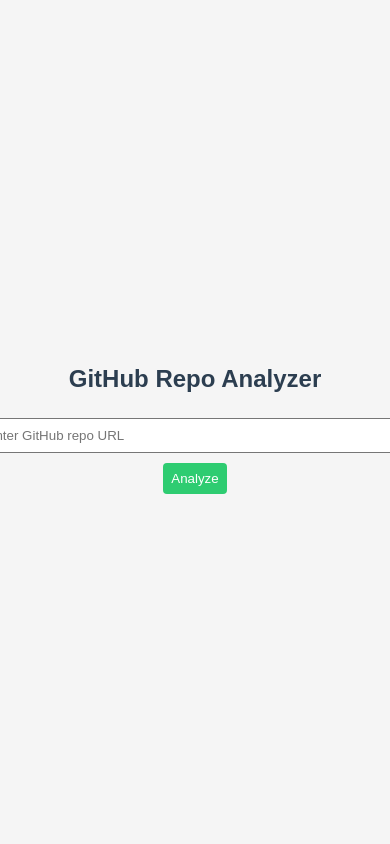
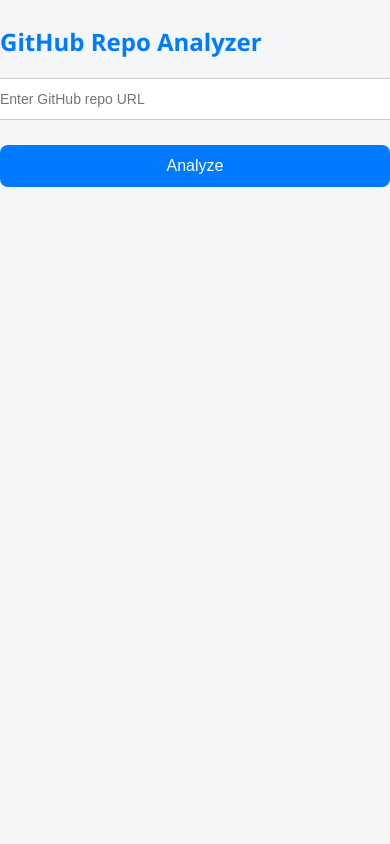
Before and after one commit to awsdeployer/REPOIQ, a Flask app: page / in a window 390 px wide; the page is wider, and only the part inside the window is pictured. Run offline with Flask 3, Linux system fonts and the light colour scheme.

Commit message:
Update style.css

```diff
--- a/static/css/style.css
+++ b/static/css/style.css
@@ -1,47 +1,227 @@
+/* General Layout */
 body {
-    font-family: Arial, sans-serif;
-    margin: 0; /* reset margin */
-    height: 100vh; /* full viewport height */
-    display: flex;
-    justify-content: center;
-    align-items: center;
-    background: #f5f5f5;
+    font-family: 'Segoe UI', Tahoma, Geneva, Verdana, sans-serif;
+    background-color: #f4f6f8;
     color: #333;
-    flex-direction: column; /* so heading stays above form */
+    margin: 0;
+    padding: 0;
 }
 
-h2, h3 {
-    color: #2c3e50;
+.container {
+    max-width: 1000px;
+    margin: 30px auto;
+    padding: 25px;
+    background-color: #fff;
+    border-radius: 12px;
+    box-shadow: 0 4px 18px rgba(0,0,0,0.1);
+}
+
+/* Headings */
+h1 {
+    text-align: center;
+    margin-bottom: 30px;
+    color: #222;
+}
+
+h2 {
+    margin-top: 25px;
+    color: #007bff;
+}
+
+h3 {
+    margin-top: 20px;
+    font-size: 18px;
+}
+
+/* Summary & Tech Sections */
+.summary-section p,
+.tech-section p {
+    font-size: 15px;
+    line-height: 1.6;
+    color: #555;
+}
+
+.tech-section ul {
+    margin-left: 20px;
+}
+
+.tech-section li {
+    margin-bottom: 5px;
+}
+
+/* Issues Section */
+.report-list {
+    list-style: none;
+    padding: 0;
+}
+
+.report-item {
+    border: 1px solid #ddd;
+    background-color: #f9fbfd;
+    padding: 20px;
+    margin-bottom: 15px;
+    border-radius: 10px;
+    transition: all 0.2s ease-in-out;
+}
+
+.report-item:hover {
+    box-shadow: 0 2px 12px rgba(0,0,0,0.1);
+}
+
+pre {
+    background-color: #272822;
+    color: #f8f8f2;
+    padding: 15px;
+    border-radius: 6px;
+    overflow-x: auto;
+    font-size: 13px;
+}
+
+/* Checkbox Label */
+.checkbox-label {
+    display: flex;
+    align-items: center;
+    margin-top: 10px;
+}
+
+.fix-type {
+    display: inline-block;
+    margin-left: 10px;
+    font-size: 12px;
+    padding: 3px 8px;
+    border-radius: 5px;
+    color: #fff;
+}
+
+.fix-type.applied {
+    background-color: #28a745;
+}
+
+.fix-type.appended {
+    background-color: #ffc107;
+}
+
+/* GitHub Credentials */
+.github-credentials {
+    margin-top: 20px;
+}
+
+.github-credentials label {
+    display: block;
+    margin-bottom: 10px;
+}
+
+.github-credentials input[type="text"],
+.github-credentials input[type="password"] {
+    padding: 10px;
+    width: 100%;
+    max-width: 450px;
+    border-radius: 5px;
+    border: 1px solid #ccc;
+    margin-top: 5px;
+}
+
+/* Buttons */
+button[type="submit"] {
+    display: inline-block;
+    padding: 12px 25px;
+    background-color: #007bff;
+    color: #fff;
+    border: none;
+    border-radius: 8px;
+    font-size: 16px;
+    cursor: pointer;
+    transition: background 0.2s;
+    margin-top: 10px;
+}
+
+button[type="submit"]:hover {
+    background-color: #0056b3;
+}
+
+/* No Issues Message */
+.no-issues {
+    font-size: 16px;
+    font-weight: bold;
+    color: #28a745;
+    text-align: center;
+    margin-top: 15px;
+}
+
+/* Back Link */
+.back-link {
+    display: block;
+    text-align: center;
+    margin-top: 25px;
+    color: #007bff;
+    font-weight: 500;
+}
+
+.back-link:hover {
+    text-decoration: underline;
+}
+
+/* Responsive */
+@media (max-width: 768px) {
+    .container {
+        padding: 15px;
+    }
+
+    pre {
+        font-size: 12px;
+    }
+
+    button[type="submit"] {
+        width: 100%;
+    }
+}
+/* Intro text */
+.intro-text {
+    font-size: 15px;
+    color: #555;
     margin-bottom: 20px;
+    line-height: 1.6;
     text-align: center;
 }
 
+/* Form styling */
 form {
     display: flex;
     flex-direction: column;
     align-items: center;
+    gap: 15px;
+    margin-top: 20px;
 }
 
-input, button {
-    padding: 8px;
-    margin: 5px;
+input[type="text"] {
+    padding: 12px;
+    width: 100%;
+    max-width: 500px;
+    border-radius: 6px;
+    border: 1px solid #ccc;
+    font-size: 14px;
 }
 
-button {
-    background: #2ecc71;
-    border: none;
-    color: white;
-    cursor: pointer;
-    border-radius: 4px;
+.error {
+    color: #d9534f;
+    font-weight: 500;
+    margin-top: 15px;
+    text-align: center;
 }
 
-button:hover {
-    background: #27ae60;
+/* Submit button inherits same style as final_report.html */
+button[type="submit"] {
+    display: inline-block;
+    padding: 12px 25px;
+    background-color: #007bff;
+    color: #fff;
+    border: none;
+    border-radius: 8px;
+    font-size: 16px;
+    cursor: pointer;
+    transition: background 0.2s;
 }
 
-pre {
-    background: #fff;
-    padding: 10px;
-    border-radius: 6px;
-    border: 1px solid #ddd;
+button[type="submit"]:hover {
+    background-color: #0056b3;
 }
```
